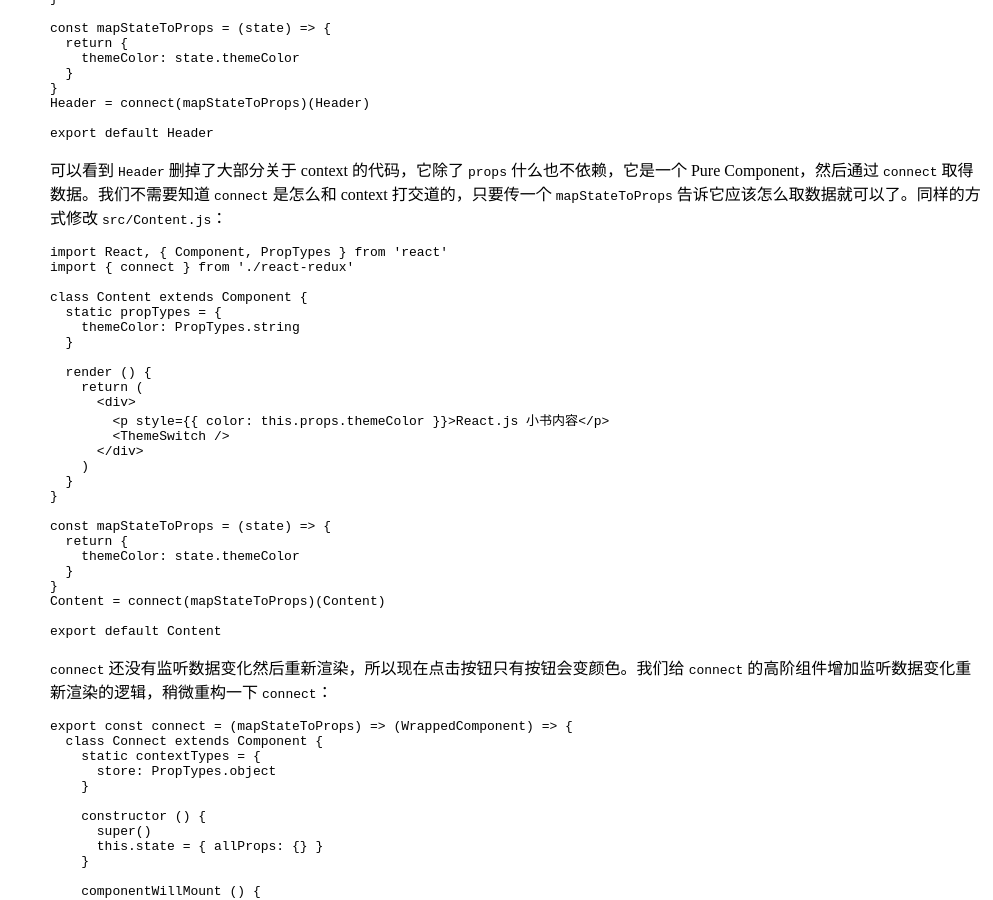
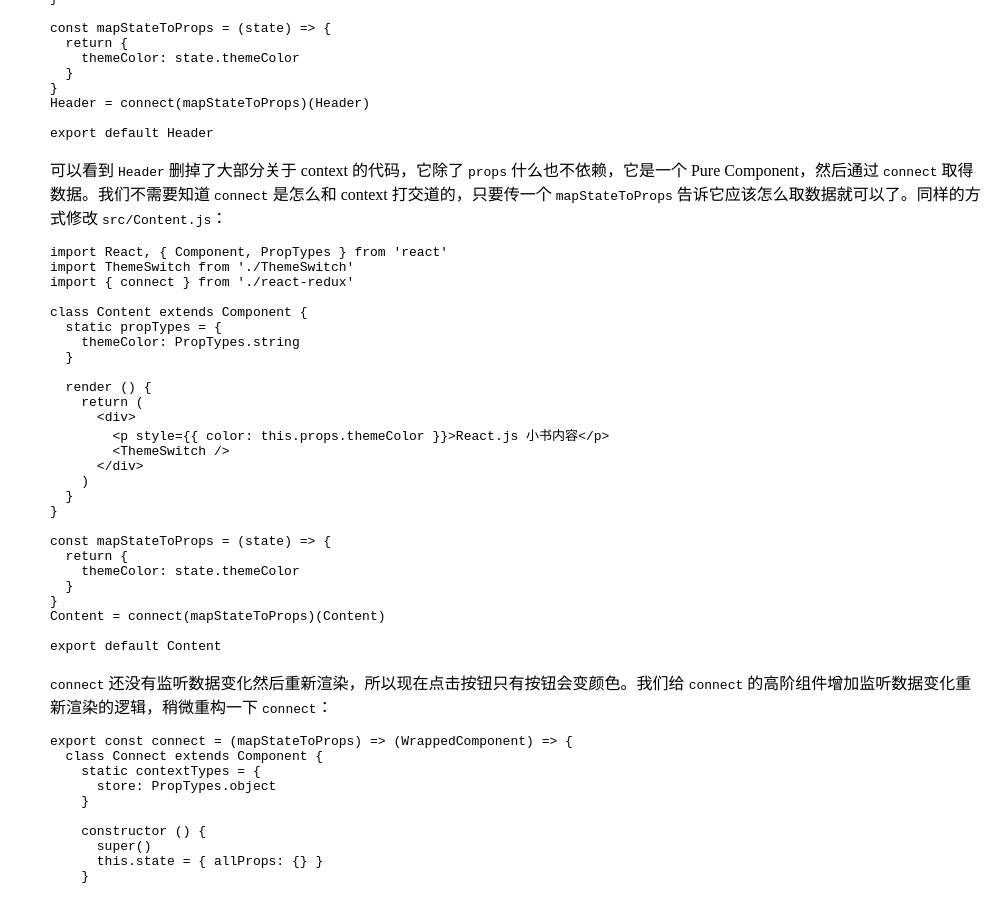
Before and after one commit to huzidaha/react-naive-book, a Jekyll site: the page built from _posts/2017-03-21-lesson38.md, in a window 1280 px wide and 900 px high, scrolled down 3016 px. Shown: the whole window, without its empty margins (287-1280 px from the left). Built offline with Jekyll 4.4.1, drawn with Linux system fonts in a browser that asks for light colours; comment, search, counter and statistics services are not loaded.

Commit message:
修改了 lession38 ，Content 组件应该 import ThemeSwitch

````diff
--- a/_posts/2017-03-21-lesson38.md
+++ b/_posts/2017-03-21-lesson38.md
@@ -142,6 +142,7 @@ export default Header
 
 ```javascript
 import React, { Component, PropTypes } from 'react'
+import ThemeSwitch from './ThemeSwitch'
 import { connect } from './react-redux'
 
 class Content extends Component {
````
